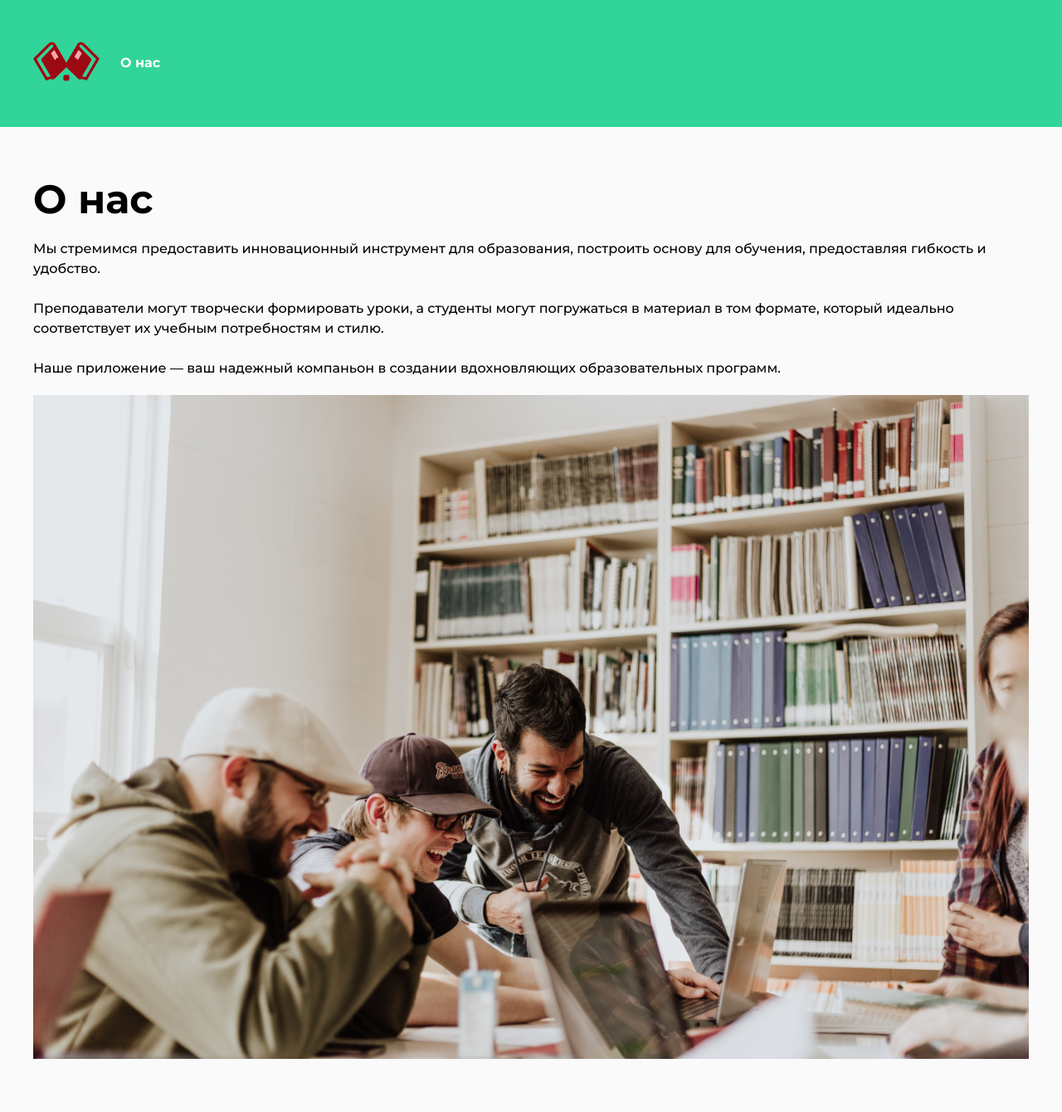
After one commit to Alexzhiliuk/ladutsko, a Django app: page /about/ in a window 1280 px wide. The commit adds this page. Shown: the whole page at 83% size. Run offline with Django 4.2, Linux system fonts and the light colour scheme.

Commit message:
about page

```diff
--- /dev/null
+++ b/study/templates/study/about.html
@@ -0,0 +1,29 @@
+{% extends "base.html" %}
+{% load util %}
+{% load static %}
+
+{% block page_title %}О нас{% endblock %}
+
+{% block content %}
+<section class="about-section">
+    <h1 class="h1">О нас</h1>
+    <p class="about-text">
+        Мы стремимся предоставить инновационный инструмент для образования, построить основу для обучения, предоставляя гибкость и удобство.
+        <br> <br>
+        Преподаватели могут творчески формировать уроки, а студенты могут погружаться в материал в том формате, который идеально соответствует их учебным потребностям и стилю.
+        <br> <br>
+        Наше приложение — ваш надежный компаньон в создании вдохновляющих образовательных программ.
+    </p>
+    <div class="about-section-img mt-20">
+        <img src="{% static 'img/about.jpg' %}" alt="">
+    </div>
+</section>
+<style>
+     .about-section-img {
+
+     }
+    .about-section img {
+        width: 100%;
+    }
+</style>
+{% endblock %}
--- a/study/urls.py
+++ b/study/urls.py
@@ -44,6 +44,7 @@ urlpatterns = [
     path("test/<int:pk>/question/add/", views.TestQuestionCreateView.as_view(), name="test-question-add"),
     path("test/<int:test_pk>/question/<int:question_pk>/", views.TestQuestionEditView.as_view(), name="test-question"),
     path("test/<int:test_pk>/question/<int:question_pk>/delete", views.delete_question, name="test-question-delete"),
+    path("test/<int:test_id>/download-tries/", views.download_test_tries, name="test-download-tries"),
 
     path("question/<int:pk>/add-answer-variant/", views.add_answer_variant, name="add-answer-variant"),
     path("question/<int:pk>/add-correct-text-answer/", views.add_correct_text_answer, name="add-correct-text-answer"),
@@ -70,5 +71,5 @@ urlpatterns = [
     path("student/lesson/<int:pk>/", views.StudentLessonView.as_view(), name="student-lesson"),
     path("student/test/<int:pk>/", views.StudentTestView.as_view(), name="student-test"),
 
-    path("test/<int:test_id>/download-tries/", views.download_test_tries, name="test-download-tries"),
+    path("about/", views.about, name="about"),
 ]
--- a/study/views.py
+++ b/study/views.py
@@ -1134,3 +1134,7 @@ class UploadLessonsView(LoginRequiredMixin, View):
     def get(self, request, *args, **kwargs):
         form = ExcelForm()
         return render(request, "study/lesson/upload.html", {"form": form})
+
+
+def about(request):
+    return render(request, "study/about.html")
--- a/templates/base.html
+++ b/templates/base.html
@@ -27,6 +27,7 @@
 		<div class="container">
 			<ul class="header-menu">
 				<li><a href="{% url 'index' %}" class="logo"><img src="{% static 'img/logo.png' %}" alt=""></a></li>
+				<li><a href="{% url 'about' %}">О нас</a></li>
 				{% if user.is_authenticated %}
 				<li><a href="{% url 'index' %}">Главная</a></li>
 				{% if user.profile.type == 1 %}
```
Also changed, not shown: static/img/about.jpg (added).
